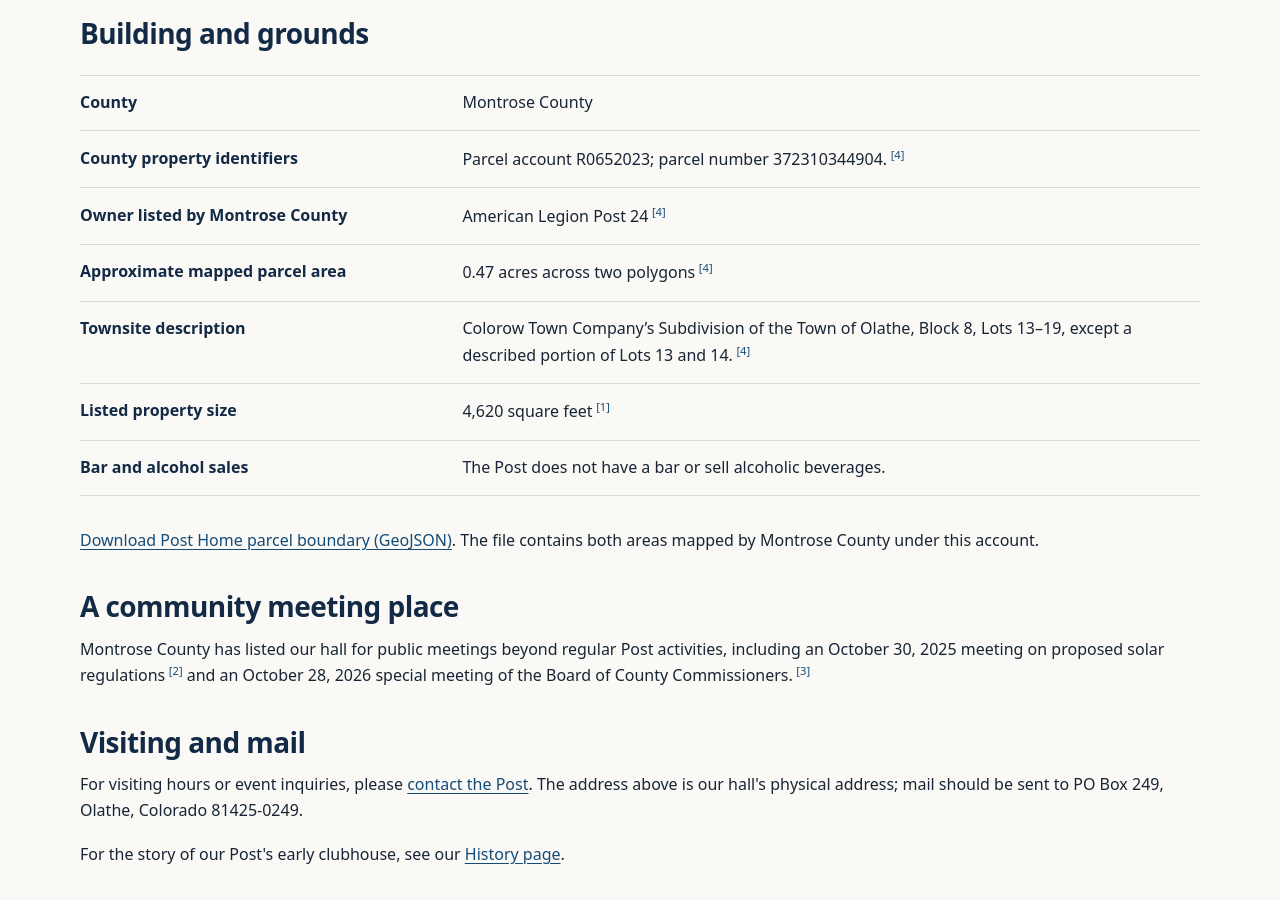
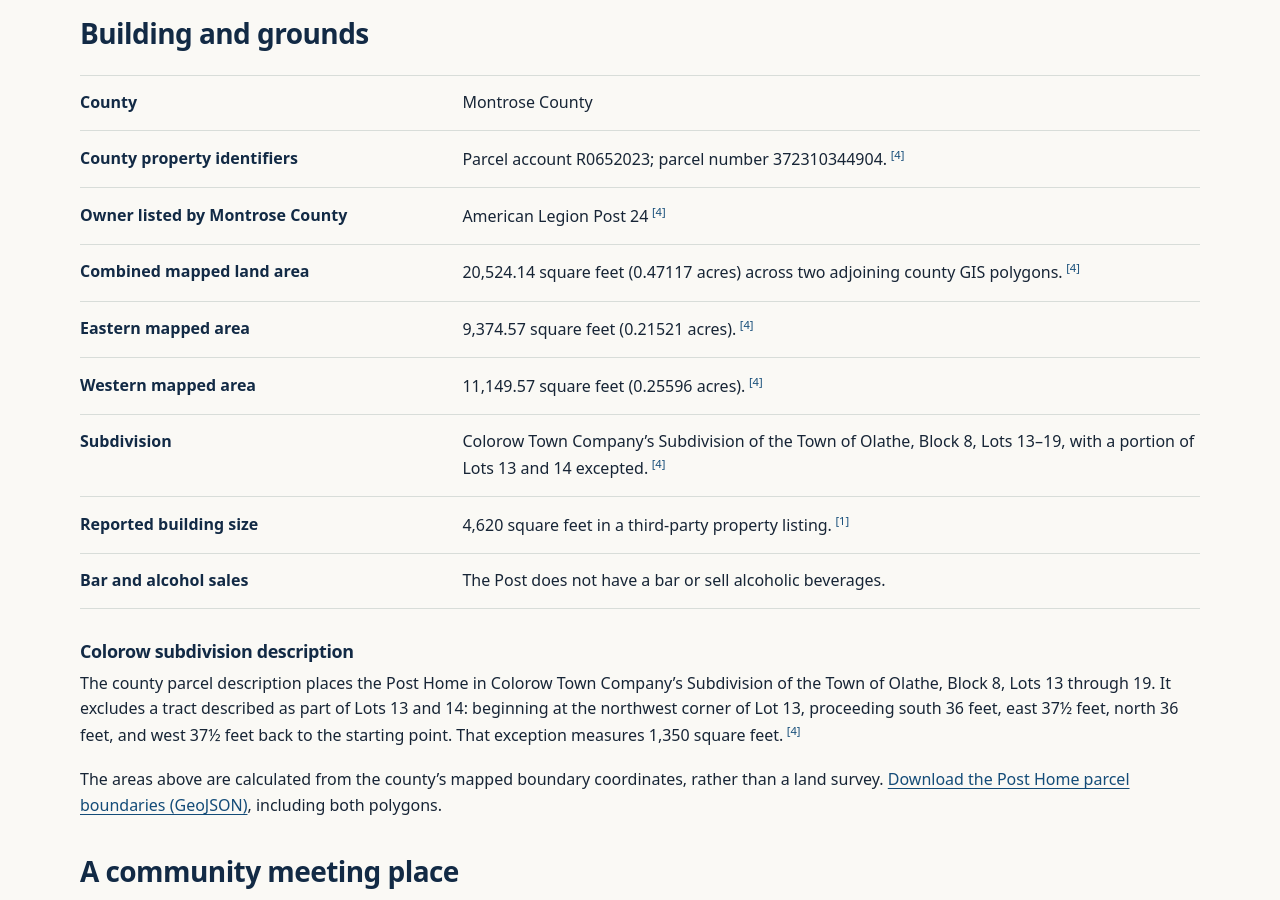
Before and after one commit to SPIERS-DENNIS-POST/spiers-dennis-post.github.io, a Jekyll site: the page built from building/index.md, in a window 1280 px wide and 900 px high, scrolled down 596 px. Built offline with Jekyll 4.4.1, drawn with Linux system fonts in a browser that asks for light colours.

Commit message:
Specify mapped parcel areas and Colorow subdivision exception

```diff
--- a/building/index.md
+++ b/building/index.md
@@ -18,12 +18,16 @@
 <div class="fact-row"><dt>County</dt><dd>Montrose County</dd></div>
 <div class="fact-row"><dt>County property identifiers</dt><dd>Parcel account R0652023; parcel number 372310344904.<sup class="reference"><a href="#reference-montrose-county-post24-parcel-gis" aria-label="Reference 4">[4]</a></sup></dd></div>
 <div class="fact-row"><dt>Owner listed by Montrose County</dt><dd>American Legion Post 24<sup class="reference"><a href="#reference-montrose-county-post24-parcel-gis" aria-label="Reference 4">[4]</a></sup></dd></div>
-<div class="fact-row"><dt>Approximate mapped parcel area</dt><dd>0.47 acres across two polygons<sup class="reference"><a href="#reference-montrose-county-post24-parcel-gis" aria-label="Reference 4">[4]</a></sup></dd></div>
-<div class="fact-row"><dt>Townsite description</dt><dd>Colorow Town Company’s Subdivision of the Town of Olathe, Block 8, Lots 13–19, except a described portion of Lots 13 and 14.<sup class="reference"><a href="#reference-montrose-county-post24-parcel-gis" aria-label="Reference 4">[4]</a></sup></dd></div>
-<div class="fact-row"><dt>Listed property size</dt><dd>4,620 square feet<sup class="reference"><a href="#reference-olathe-hall-property-record" aria-label="Reference 1">[1]</a></sup></dd></div>
+<div class="fact-row"><dt>Combined mapped land area</dt><dd>20,524.14 square feet (0.47117 acres) across two adjoining county GIS polygons.<sup class="reference"><a href="#reference-montrose-county-post24-parcel-gis" aria-label="Reference 4">[4]</a></sup></dd></div>
+<div class="fact-row"><dt>Eastern mapped area</dt><dd>9,374.57 square feet (0.21521 acres).<sup class="reference"><a href="#reference-montrose-county-post24-parcel-gis" aria-label="Reference 4">[4]</a></sup></dd></div>
+<div class="fact-row"><dt>Western mapped area</dt><dd>11,149.57 square feet (0.25596 acres).<sup class="reference"><a href="#reference-montrose-county-post24-parcel-gis" aria-label="Reference 4">[4]</a></sup></dd></div>
+<div class="fact-row"><dt>Subdivision</dt><dd>Colorow Town Company’s Subdivision of the Town of Olathe, Block 8, Lots 13–19, with a portion of Lots 13 and 14 excepted.<sup class="reference"><a href="#reference-montrose-county-post24-parcel-gis" aria-label="Reference 4">[4]</a></sup></dd></div>
+<div class="fact-row"><dt>Reported building size</dt><dd>4,620 square feet in a third-party property listing.<sup class="reference"><a href="#reference-olathe-hall-property-record" aria-label="Reference 1">[1]</a></sup></dd></div>
 <div class="fact-row"><dt>Bar and alcohol sales</dt><dd>The Post does not have a bar or sell alcoholic beverages.</dd></div>
 </dl>
-<p><a href="{{ '/assets/geodata/post-home-parcel.geojson' | relative_url }}" download="post-home-parcel.geojson">Download Post Home parcel boundary (GeoJSON)</a>. The file contains both areas mapped by Montrose County under this account.</p>
+### Colorow subdivision description
+<p>The county parcel description places the Post Home in Colorow Town Company’s Subdivision of the Town of Olathe, Block 8, Lots 13 through 19. It excludes a tract described as part of Lots 13 and 14: beginning at the northwest corner of Lot 13, proceeding south 36 feet, east 37½ feet, north 36 feet, and west 37½ feet back to the starting point. That exception measures 1,350 square feet.<sup class="reference"><a href="#reference-montrose-county-post24-parcel-gis" aria-label="Reference 4">[4]</a></sup></p>
+<p>The areas above are calculated from the county’s mapped boundary coordinates, rather than a land survey. <a href="{{ '/assets/geodata/post-home-parcel.geojson' | relative_url }}" download="post-home-parcel.geojson">Download the Post Home parcel boundaries (GeoJSON)</a>, including both polygons.</p>
 ## A community meeting place
 <p>Montrose County has listed our hall for public meetings beyond regular Post activities, including an October 30, 2025 meeting on proposed solar regulations<sup class="reference"><a href="#reference-montrose-county-olathe-hall-2025" aria-label="Reference 2">[2]</a></sup> and an October 28, 2026 special meeting of the Board of County Commissioners.<sup class="reference"><a href="#reference-montrose-county-olathe-hall-2026" aria-label="Reference 3">[3]</a></sup></p>
 ## Visiting and mail
```
